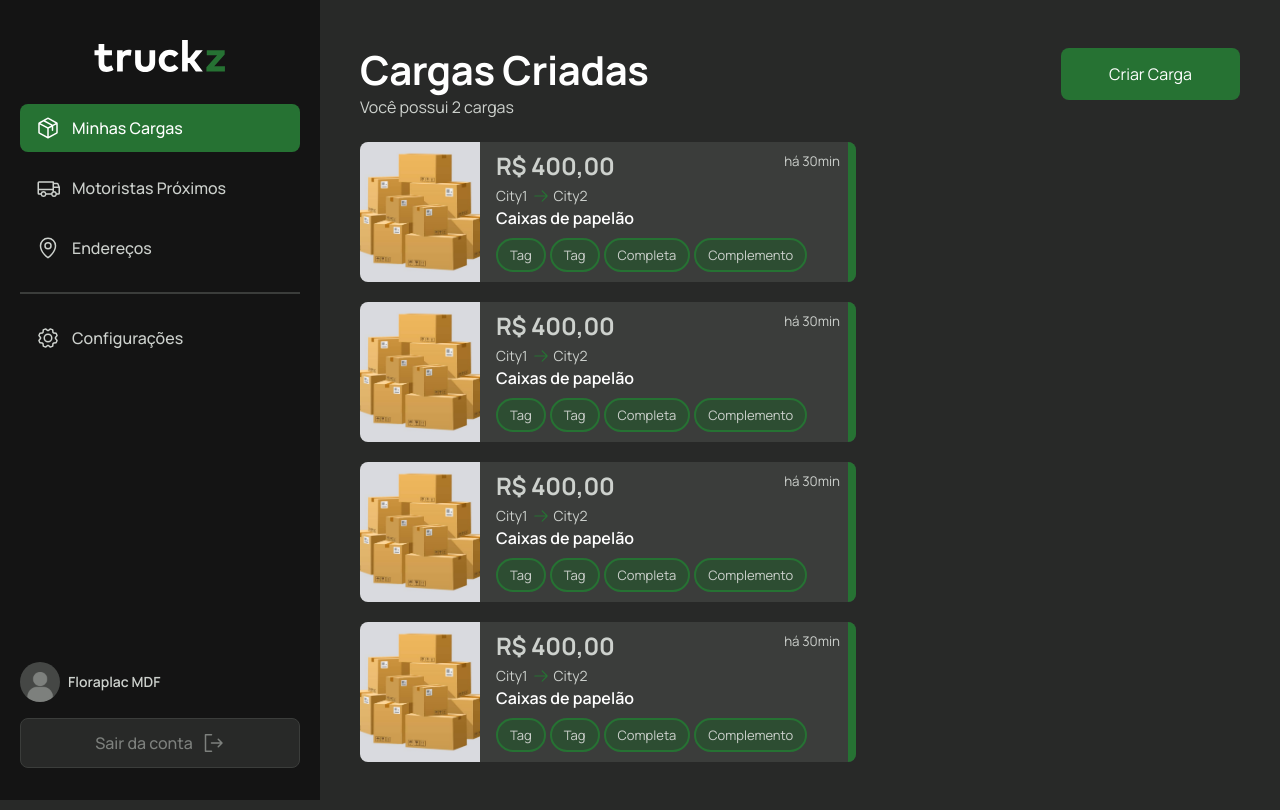
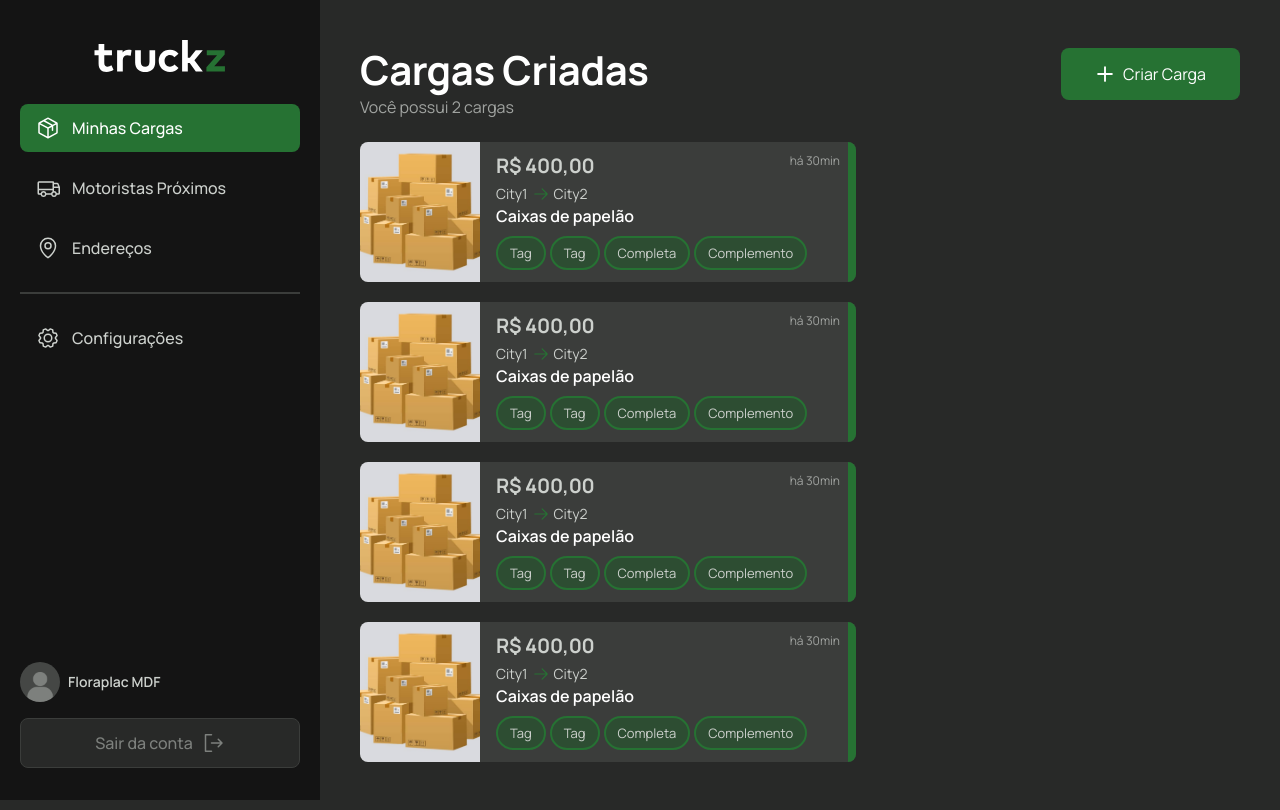
Before and after one commit to coyotetec/truckz-web, a React (Vite) app: page /my-loads in a window 1280 px wide. Built offline with nearby package versions, Linux system fonts and the light colour scheme.

Commit message:
fix(myloads): adjusts in style and adds util to format value of load

```diff
--- /dev/null
+++ b/src/utils/formatValue.ts
@@ -0,0 +1,6 @@
+export function formatValue(value: number) {
+  return new Intl.NumberFormat('pt-BR', {
+    style: 'currency',
+    currency: 'BRL',
+  }).format(value);
+}
--- a/src/view/pages/MyLoads/components/LoadCard/index.tsx
+++ b/src/view/pages/MyLoads/components/LoadCard/index.tsx
@@ -1,18 +1,14 @@
 import { ArrowRight } from '@phosphor-icons/react';
 import { Card } from './styles';
 import loads from '../../../../../assets/images/loads.jpg';
+import { formatValue } from '../../../../../utils/formatValue';
 
 export function LoadCard() {
   return (
     <Card>
       <img src={loads} alt="" />
       <div className="content">
-        <h4>
-          {new Intl.NumberFormat('pt-BR', {
-            style: 'currency',
-            currency: 'BRL',
-          }).format(400)}
-        </h4>
+        <h4>{formatValue(400)}</h4>
         <small>há 30min</small>
 
         <div className="local">
--- a/src/view/pages/MyLoads/components/LoadCard/styles.ts
+++ b/src/view/pages/MyLoads/components/LoadCard/styles.ts
@@ -20,6 +20,8 @@ export const Card = styled.div`
     margin-left: 1rem;
 
     small {
+      font-size: 0.75rem;
+      color: ${({ theme }) => theme.colors.white[700]};
       position: absolute;
       right: 16px;
       top: 8px;
@@ -27,6 +29,7 @@ export const Card = styled.div`
 
     h4 {
       color: ${({ theme }) => theme.colors.white[400]};
+      font-size: 1.25rem;
       margin-bottom: 6px;
     }
 
--- a/src/view/pages/MyLoads/index.tsx
+++ b/src/view/pages/MyLoads/index.tsx
@@ -1,6 +1,7 @@
 import { loads } from './mockLoads';
 import { LoadCard } from './components/LoadCard';
 import { Button, Container, Content, LoadsContainer } from './styles';
+import { Plus } from '@phosphor-icons/react';
 
 export function MyLoads() {
   return (
@@ -9,9 +10,12 @@ export function MyLoads() {
         <div className="head">
           <div>
             <h1>Cargas Criadas</h1>
-            <span>{`Você possui ${loads.length}`} cargas</span>
+            <p>{`Você possui ${loads.length}`} cargas</p>
           </div>
-          <Button>Criar Carga</Button>
+          <Button>
+            <Plus size={20} weight="bold" />
+            Criar Carga
+          </Button>
         </div>
         <LoadsContainer>
           <LoadCard />
--- a/src/view/pages/MyLoads/styles.ts
+++ b/src/view/pages/MyLoads/styles.ts
@@ -8,7 +8,6 @@ export const Content = styled.div`
   display: flex;
   align-items: center;
   flex-direction: column;
-  margin: 0 auto;
   max-width: 1012px;
 
   .head {
@@ -18,17 +17,24 @@ export const Content = styled.div`
   }
 
   h1 {
+    font-size: 2.5rem;
     margin-bottom: 0.25rem;
+  }
+
+  p {
+    font-size: 1rem;
+    color: ${({ theme }) => theme.colors.white[700]};
   }
 `;
 
 export const Button = styled.button`
-  align-items: center;
   background-color: ${({ theme }) => theme.colors.primary[400]};
   border: none;
   border-radius: 8px;
   color: ${({ theme }) => theme.colors.white[100]};
   display: flex;
+  align-items: center;
+  gap: 0.5rem;
   height: 3.25rem;
   justify-content: center;
   text-decoration: none;
```
